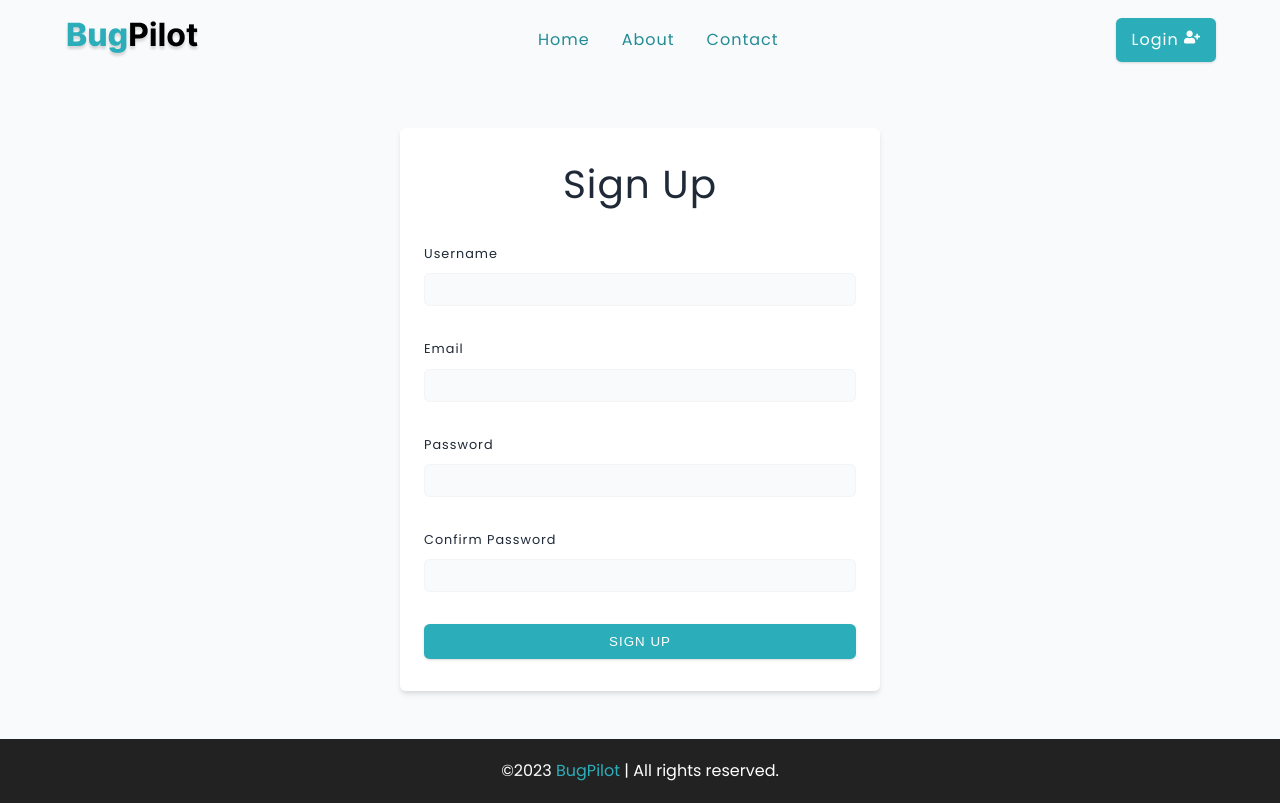
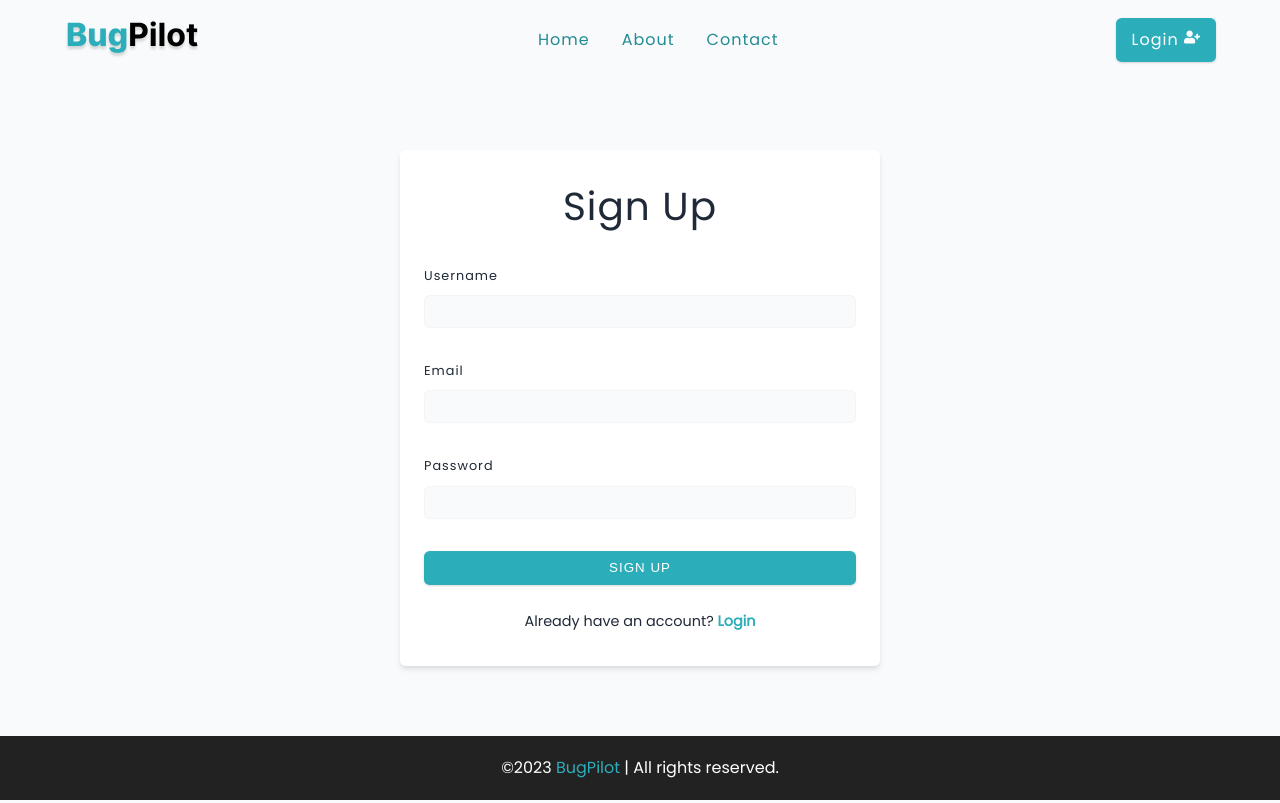
Before and after one commit to ADITYAMAHAKALI/bug-pilot-frontend, a React (Create React App) app: page /register in a window 1280 px wide. Built offline with nearby package versions, Linux system fonts and the light colour scheme.

Commit message:
register and logout added

```diff
--- a/src/components/AuthButtons.jsx
+++ b/src/components/AuthButtons.jsx
@@ -1,15 +1,22 @@
 import styled from 'styled-components';
 import { FaUserMinus, FaUserPlus } from 'react-icons/fa';
 import { useGlobalContext } from '../context/context';
-import { Link } from 'react-router-dom';
+import { useNavigate, Link } from 'react-router-dom';
 
 const AuthButtons = () => {
-  const { user } = useGlobalContext();
+  const { user, setUser } = useGlobalContext();
+  const navigate = useNavigate();
+
+  const logout = () => {
+    localStorage.removeItem('user');
+    setUser(null);
+    navigate('/');
+  };
 
   return (
     <Wrapper className="auth-btn-container">
       {user ? (
-        <button type="button" className="btn">
+        <button type="button" className="btn" onClick={logout}>
           Logout <FaUserMinus />
         </button>
       ) : (
--- /dev/null
+++ b/src/components/FormAlert.jsx
@@ -0,0 +1,17 @@
+import styled from 'styled-components';
+
+const FormAlert = ({ alertMsg }) => {
+  return (
+    <Wrapper className="form-alert">
+      <p>{alertMsg}</p>
+    </Wrapper>
+  );
+};
+
+export const Wrapper = styled.div`
+  p {
+    margin-bottom: 0;
+  }
+`;
+
+export default FormAlert;
--- a/src/components/index.js
+++ b/src/components/index.js
@@ -4,5 +4,6 @@ import Footer from './Footer';
 import ProjectModal from './ProjectModal';
 import BugsModal from './BugsModal';
 import Hero from './Hero';
+import FormAlert from './FormAlert';
 
-export { Navbar, Sidebar, Footer, ProjectModal, BugsModal, Hero };
+export { Navbar, Sidebar, Footer, ProjectModal, BugsModal, Hero, FormAlert };
--- a/src/context/context.js
+++ b/src/context/context.js
@@ -8,6 +8,10 @@ const AppProvider = ({ children }) => {
   const [user, setUser] = useState(null);
   const [isSidebarOpen, setIsSidebarOpen] = useState(false);
   const [isModalOpen, setIsModalOpen] = useState(false);
+  const [formAlert, setFormAlert] = useState({
+    isFormAlertOpen: false,
+    message: '',
+  });
 
   // # Functions
   const openSidebar = () => {
@@ -26,6 +30,18 @@ const AppProvider = ({ children }) => {
     setIsModalOpen(false);
   };
 
+  const openFormAlert = (msg) => {
+    setFormAlert({ isFormAlertOpen: true, message: msg });
+
+    setTimeout(() => {
+      closeFormAlert();
+    }, 3000);
+  };
+
+  const closeFormAlert = () => {
+    setFormAlert({ isFormAlertOpen: false, message: '' });
+  };
+
   return (
     <AppContext.Provider
       value={{
@@ -33,9 +49,11 @@ const AppProvider = ({ children }) => {
         openSidebar,
         closeSidebar,
         isModalOpen,
-        setIsModalOpen,
         openModal,
         closeModal,
+        formAlert,
+        openFormAlert,
+        closeFormAlert,
         user,
         setUser,
         SERVER_URL,
--- a/src/index.css
+++ b/src/index.css
@@ -246,9 +246,14 @@ svg {
   color: var(--grey-5);
 }
 .form-alert {
+  background-color: var(--red-light);
   color: var(--red-dark);
   letter-spacing: var(--letterSpacing);
   text-transform: capitalize;
+  padding: 0.5rem 1rem;
+  border-radius: var(--borderRadius);
+  margin-bottom: 1rem;
+  text-align: center;
 }
 
 /* -loading  */
--- a/src/pages/Login.jsx
+++ b/src/pages/Login.jsx
@@ -2,9 +2,11 @@ import React, { useState } from 'react';
 import { useGlobalContext } from '../context';
 import { useNavigate, Link } from 'react-router-dom';
 import styled from 'styled-components';
+import { FormAlert } from '../components';
 
 const Login = () => {
-  const { user, setUser, SERVER_URL } = useGlobalContext();
+  const { user, setUser, SERVER_URL, openFormAlert, formAlert } =
+    useGlobalContext();
   const [email, setEmail] = useState('');
   const [password, setPassword] = useState('');
   const navigate = useNavigate();
@@ -62,6 +64,7 @@ const Login = () => {
         // the dashboard of a particular user
       } else {
         console.log('Login Failed');
+        openFormAlert('Wrong Email or Password');
         // in this case we want some message so that user cant
         // enter correct credentials or user doesn't exist
       }
@@ -73,6 +76,13 @@ const Login = () => {
       <div className="section-center">
         <form className="form" onSubmit={handleLogin}>
           <h2>login</h2>
+
+          {
+            // if the form alert is open then we want to show the alert
+            formAlert.isFormAlertOpen && (
+              <FormAlert alertMsg={formAlert.message} />
+            )
+          }
 
           <div className="form-row">
             <label htmlFor="email" className="form-label">
--- a/src/pages/Register.jsx
+++ b/src/pages/Register.jsx
@@ -1,24 +1,112 @@
+import { useNavigate, Link } from 'react-router-dom';
 import styled from 'styled-components';
+import { useGlobalContext } from '../context';
+import { useState } from 'react';
+import { FormAlert } from '../components';
 
 const Register = () => {
+  const { user, setUser, SERVER_URL, openFormAlert, formAlert } =
+    useGlobalContext();
+  const navigate = useNavigate();
+  const [formDetails, setFormDetails] = useState({
+    username: '',
+    email: '',
+    password: '',
+  });
+
+  //------------------- user Api -------------------//
+  const getUser = async (id) => {
+    try {
+      const response = await fetch(`${SERVER_URL}/api/users/${id}`);
+      const data = await response.json();
+      // console.log('data', data)
+      const new_user = {
+        id: data.userId,
+        email: data.email,
+        username: data.username,
+      };
+      return new_user;
+    } catch (error) {
+      console.log(error);
+    }
+  };
+
+  // ------------------- Register -------------------//
+  const handleRegister = async (e) => {
+    e.preventDefault();
+    const registerObj = {
+      username: formDetails.username,
+      email: formDetails.email,
+      password: formDetails.password,
+    };
+
+    await fetch(`${SERVER_URL}/register`, {
+      method: 'POST',
+      headers: {
+        'Content-Type': 'application/json',
+      },
+      body: JSON.stringify(registerObj),
+    }).then(async (res) => {
+      console.log('res', res);
+      if (res.status === 200) {
+        const data = await res.json();
+        const new_user = await getUser(data.id);
+        console.log('new_user', new_user);
+        await setUser(new_user);
+        console.log(user);
+        localStorage.setItem('user', JSON.stringify(new_user));
+        navigate('/dashboard');
+      } else {
+        console.log('Registration Failed');
+        openFormAlert('Username or Email already exists');
+      }
+    });
+  };
+
   return (
     <Wrapper>
       <div className="section-center">
-        <form className="form">
+        <form className="form" onSubmit={handleRegister}>
           <h2>Sign Up</h2>
+
+          {
+            // if the form alert is open then we want to show the alert
+            formAlert.isFormAlertOpen && (
+              <FormAlert alertMsg={formAlert.message} />
+            )
+          }
 
           <div className="form-row">
             <label htmlFor="username" className="form-label">
               username
             </label>
-            <input type="text" id="username" className="form-input" required />
+            <input
+              type="text"
+              id="username"
+              className="form-input"
+              required
+              value={formDetails.username}
+              onChange={(e) => {
+                setFormDetails({ ...formDetails, username: e.target.value });
+              }}
+            />
           </div>
 
           <div className="form-row">
             <label htmlFor="email" className="form-label">
               email
             </label>
-            <input type="email" id="email" className="form-input" required />
+            <input
+              required
+              type="email"
+              className="form-input"
+              id="email"
+              name="email"
+              value={formDetails.email}
+              onChange={(e) => {
+                setFormDetails({ ...formDetails, email: e.target.value });
+              }}
+            />
           </div>
 
           <div className="form-row">
@@ -26,28 +114,25 @@ const Register = () => {
               password
             </label>
             <input
+              required
               type="password"
+              className="form-input"
               id="password"
-              className="form-input"
-              required
-            />
-          </div>
-
-          <div className="form-row">
-            <label htmlFor="confirmPassword" className="form-label">
-              confirm password
-            </label>
-            <input
-              type="password"
-              id="confirmPassword"
-              className="form-input"
-              required
+              name="password"
+              value={formDetails.password}
+              onChange={(e) => {
+                setFormDetails({ ...formDetails, password: e.target.value });
+              }}
             />
           </div>
 
           <button type="submit" className="btn btn-block">
             Sign Up
           </button>
+
+          <p className="form-info">
+            Already have an account? <Link to="/login">Login</Link>
+          </p>
         </form>
       </div>
     </Wrapper>
@@ -63,6 +148,18 @@ export const Wrapper = styled.section`
     text-align: center;
     margin-bottom: 2rem;
   }
+
+  .form-info {
+    text-align: center;
+    font-size: 0.9rem;
+    margin-top: 1.5rem;
+    margin-bottom: 0;
+
+    a {
+      color: var(--primary-5);
+      font-weight: 600;
+    }
+  }
 `;
 
 export default Register;
```
